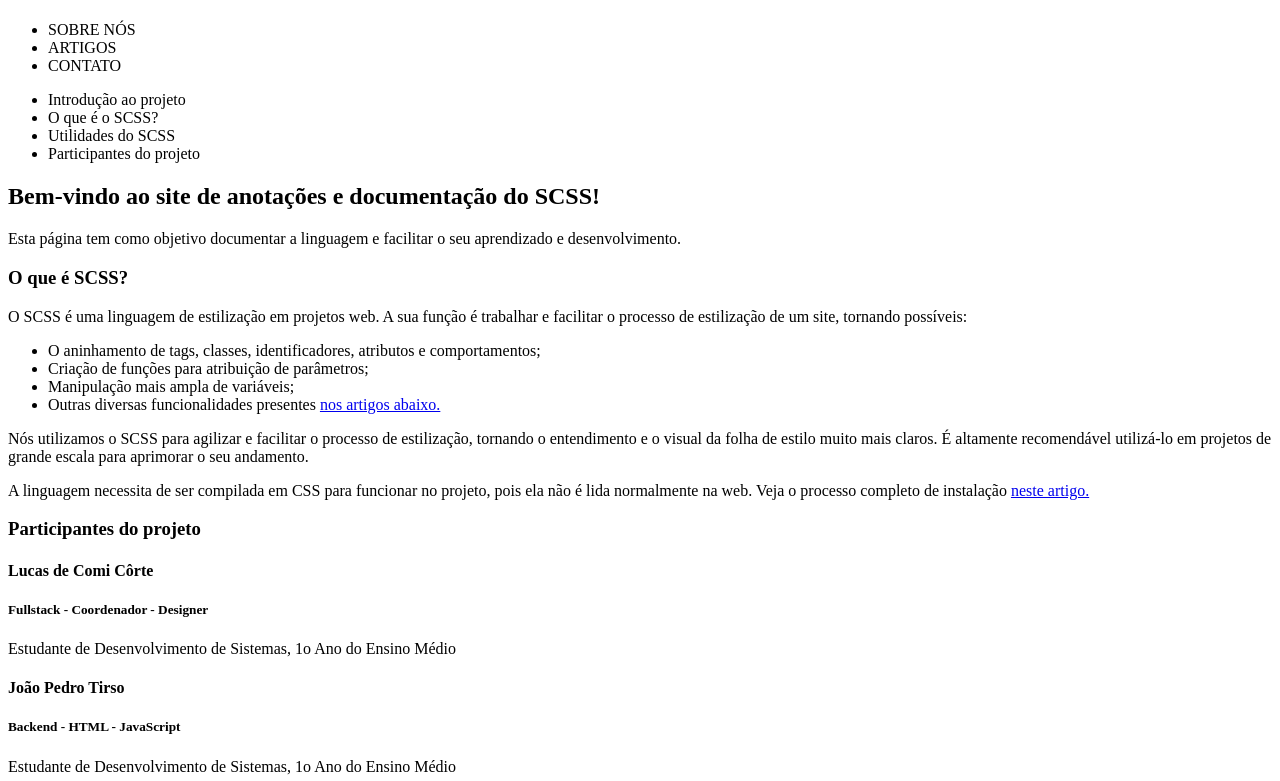
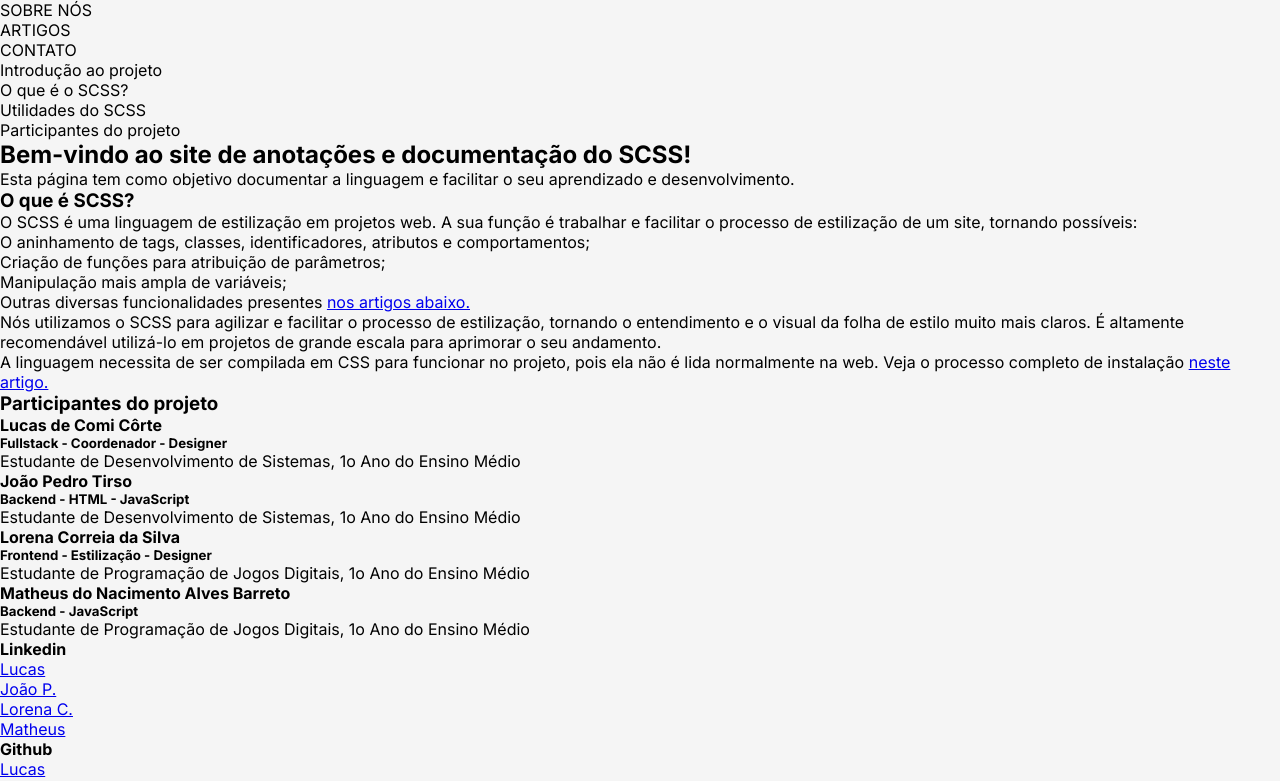
Before and after one commit to LucasDeComi/EstudosSCSS, a React (Vite) app: page / in a window 1280 px wide. Shown: the top 781 px of the page. Built offline with nearby package versions, Linux system fonts and the light colour scheme.

Commit message:
Adicionando mudanças do index.scss para o index.css

```diff
--- a/package.json
+++ b/package.json
@@ -8,7 +8,7 @@
     "build": "vite build",
     "lint": "eslint .",
     "preview": "vite preview",
-    "sass": "sass --watch src/scss/style.scss:src/index.css"
+    "sass": "sass --watch src/scss/index.scss:src/index.css"
   },
   "dependencies": {
     "react": "^19.1.1",
--- a/src/index.css
+++ b/src/index.css
@@ -0,0 +1,14 @@
+@import url("https://fonts.googleapis.com/css2?family=Inter:ital,opsz,wght@0,14..32,100..900;1,14..32,100..900&display=swap");
+@import url("https://fonts.googleapis.com/css2?family=Inter:ital,opsz,wght@0,14..32,100..900;1,14..32,100..900&family=Source+Code+Pro:ital,wght@0,200..900;1,200..900&display=swap");
+* {
+  padding: 0;
+  margin: 0;
+  box-sizing: border-box;
+}
+
+body {
+  font-family: "Inter", sans-serif;
+  background-color: #f5f5f5;
+}
+
+/*# sourceMappingURL=index.css.map */
```
